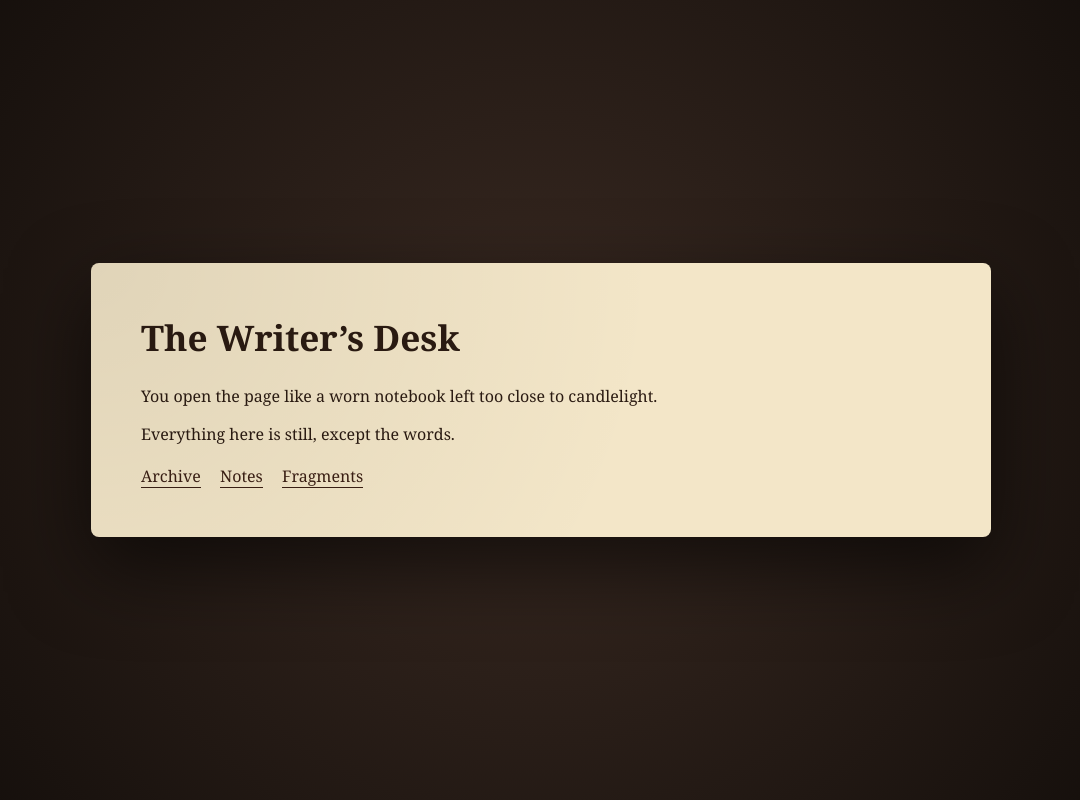
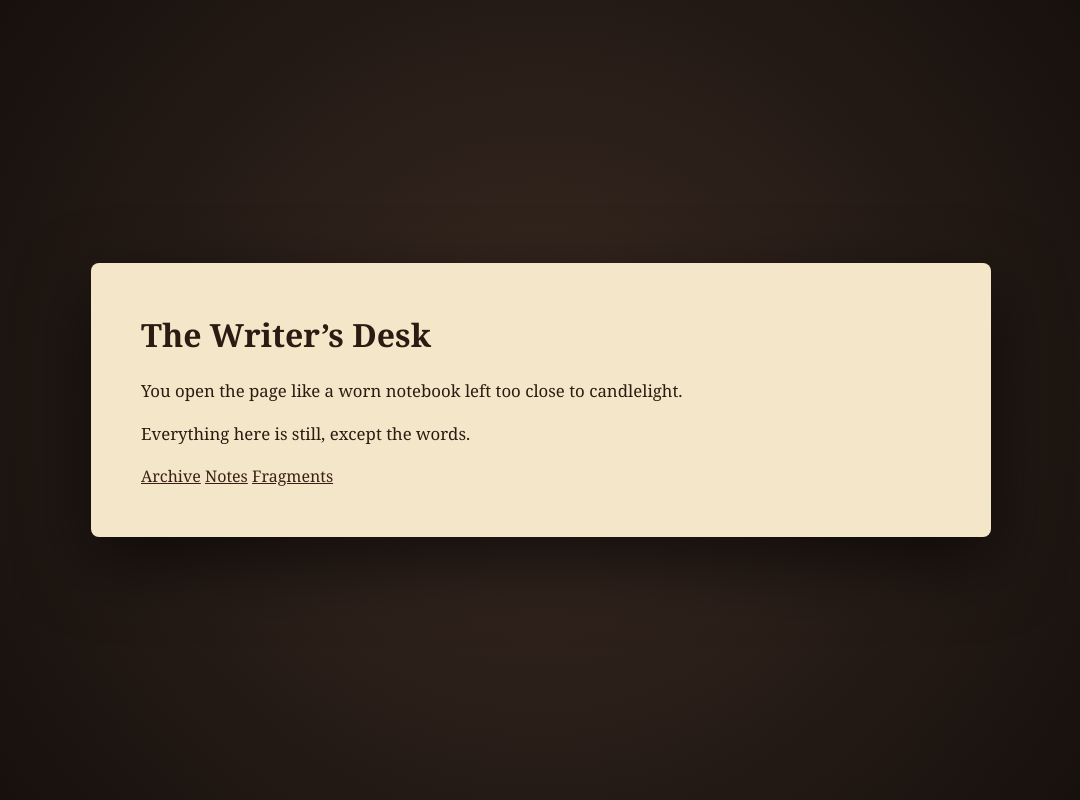
Before and after one commit to tulsamason-web/lucifer.landing, a plain HTML site: page index.html in a window 1280 px wide. Shown: the whole page, without its empty margins (99-1179 px from the left). Drawn offline with Linux system fonts and the light colour scheme.

Commit message:
Update style.css

```diff
--- a/style.css
+++ b/style.css
@@ -1,4 +1,3 @@
-/* Base reset */
 body {
   margin: 0;
   padding: 0;
@@ -7,68 +6,36 @@ body {
   color: #2b1b12;
 }
 
-/* Desk background */
 .desk {
   min-height: 100vh;
-  background: radial-gradient(circle at center, #3a2a22, #120d0a);
   display: flex;
   justify-content: center;
   align-items: center;
-  position: relative;
-  overflow: hidden;
+  background: radial-gradient(circle at center, #3a2a22, #120d0a);
 }
 
-/* Parchment page */
 .parchment {
   width: 70%;
   max-width: 800px;
   padding: 50px;
-  background: #f3e6c8;
-  box-shadow: 0 30px 80px rgba(0,0,0,0.6);
-  border-radius: 8px;
-  position: relative;
-}
-
-/* Subtle aging effect */
-.parchment::before {
-  content: "";
-  position: absolute;
-  inset: 0;
-  background: radial-gradient(circle at top left, rgba(0,0,0,0.08), transparent 60%);
-  pointer-events: none;
+  background: #f4e7c9;
+  box-shadow: 0 25px 70px rgba(0,0,0,0.6);
   border-radius: 8px;
 }
 
-/* Headings */
 h1 {
   margin-top: 0;
-  font-size: 2.2rem;
 }
 
-/* Links */
-.links {
-  margin-top: 20px;
+p {
+  line-height: 1.6;
+  font-size: 1.05rem;
 }
 
-.links a {
-  margin-right: 15px;
-  text-decoration: none;
+.links a,
+.links a:visited,
+.links a:hover,
+.links a:active {
   color: #3b1f14;
-  border-bottom: 1px solid #3b1f14;
-  transition: 0.2s;
+  text-decoration: underline;
 }
-
-.links a:hover {
-  opacity: 0.6;
-}
-
-/* Decorative objects (optional placeholders) */
-.decor {
-  position: absolute;
-  pointer-events: none;
-}
-
-/* Quill placeholder */
-.quill, .ink {
-  display: none;
-}
```
